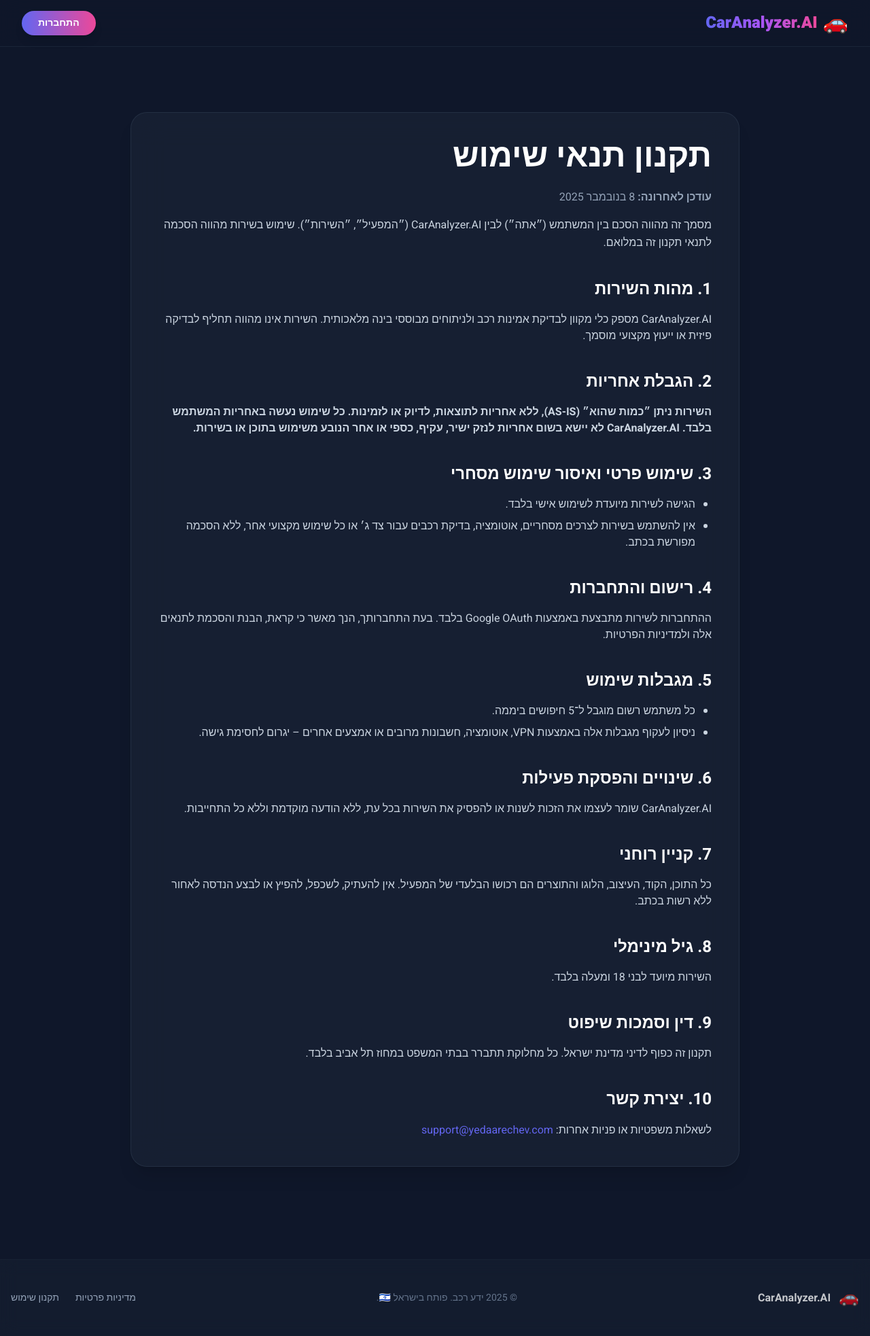
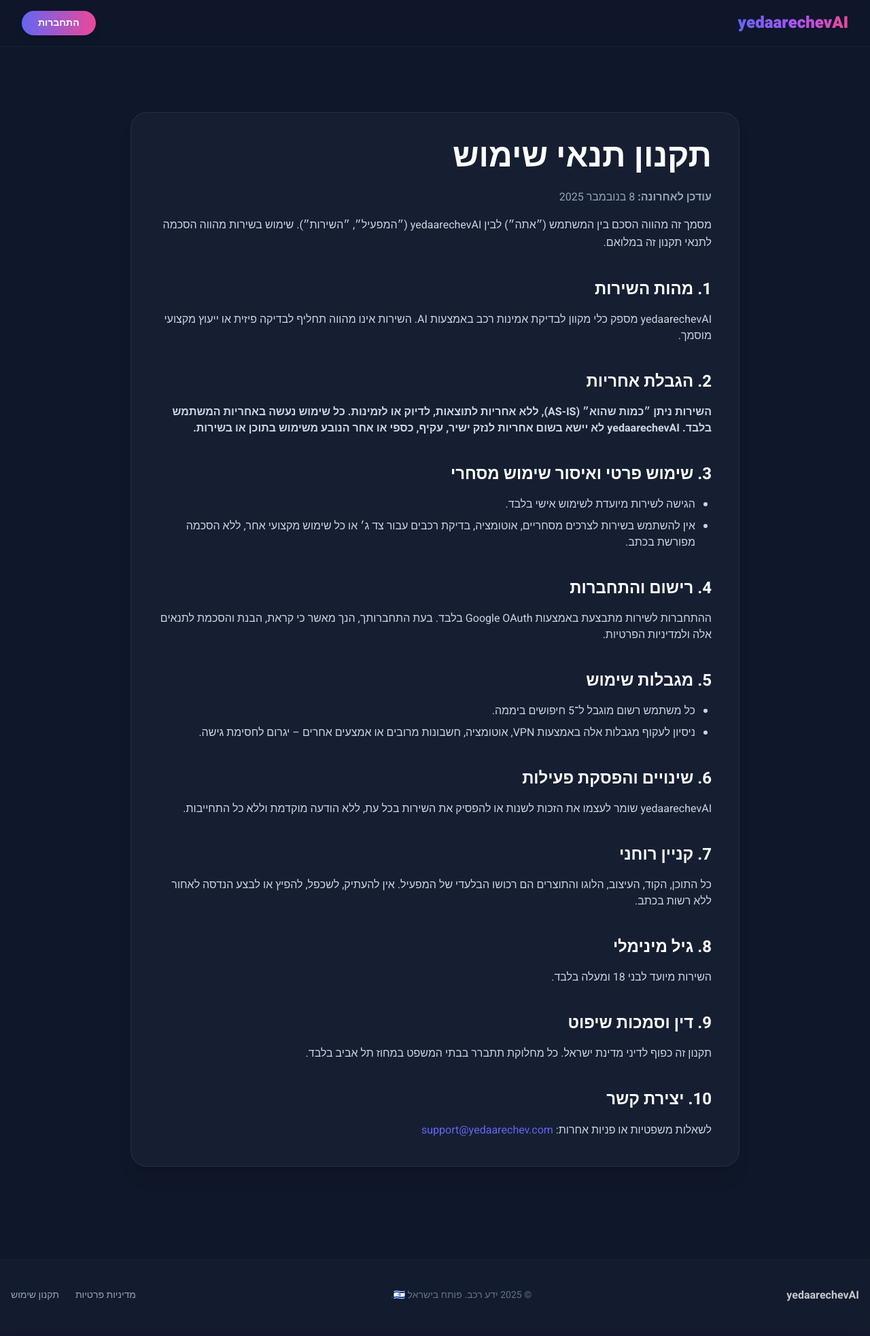
Before and after one commit to giladscore494/reliabilityAIModelsR, a Flask app: page /terms in a window 1280 px wide. Shown: the whole page at 68% size. After the commit the page ends 1915 px from the top, so only its background shows below. Run offline with Flask 3, Linux system fonts and the light colour scheme; some libraries are stand-ins or nearby versions.

Commit message:
Update branding from CarAnalyzer.AI to yedaarechevAI

```diff
--- a/my-flask-app/templates/terms.html
+++ b/my-flask-app/templates/terms.html
@@ -3,7 +3,7 @@
 <head>
   <meta charset="UTF-8" />
   <meta name="viewport" content="width=device-width, initial-scale=1.0"/>
-  <title>תקנון שימוש – CarAnalyzer.AI</title>
+  <title>תקנון שימוש – yedaarechevAI</title>
 
   <!-- Tailwind + Heebo -->
   <script src="https://cdn.tailwindcss.com?plugins=forms,typography,aspect-ratio"></script>
@@ -29,8 +29,9 @@
   <header class="sticky top-0 z-50 bg-dark/80 backdrop-blur-lg border-b border-slate-800/80">
     <div class="max-w-7xl mx-auto px-4 sm:px-6 lg:px-8 py-4 flex justify-between items-center">
       <a href="/" class="flex items-center space-x-2 space-x-reverse group">
-        <span class="text-3xl group-hover:scale-110 transition-transform">🚗</span>
-        <h1 class="text-2xl font-black bg-clip-text text-transparent bg-gradient-to-r from-primary via-purple-500 to-secondary">CarAnalyzer.AI</h1>
+        <h1 class="text-2xl font-black bg-clip-text text-transparent bg-gradient-to-r from-primary via-purple-500 to-secondary">
+          yedaarechevAI
+        </h1>
       </a>
       <div class="flex items-center gap-3 sm:gap-6 text-sm font-medium">
         {% if user and user.is_authenticated %}
@@ -50,19 +51,19 @@
       <p class="text-slate-400 mb-4"><strong>עודכן לאחרונה:</strong> 8 בנובמבר 2025</p>
 
       <p class="text-slate-300 leading-relaxed mb-6">
-        מסמך זה מהווה הסכם בין המשתמש (״אתה״) לבין CarAnalyzer.AI (״המפעיל״, ״השירות״).
+        מסמך זה מהווה הסכם בין המשתמש (״אתה״) לבין yedaarechevAI (״המפעיל״, ״השירות״).
         שימוש בשירות מהווה הסכמה לתנאי תקנון זה במלואם.
       </p>
 
       <h3 class="text-2xl font-bold text-white mt-10 mb-4">1. מהות השירות</h3>
       <p class="text-slate-300 mb-6">
-        CarAnalyzer.AI מספק כלי מקוון לבדיקת אמינות רכב ולניתוחים מבוססי בינה מלאכותית. השירות אינו מהווה תחליף לבדיקה פיזית או ייעוץ מקצועי מוסמך.
+        yedaarechevAI מספק כלי מקוון לבדיקת אמינות רכב באמצעות AI. השירות אינו מהווה תחליף לבדיקה פיזית או ייעוץ מקצועי מוסמך.
       </p>
 
       <h3 class="text-2xl font-bold text-white mt-10 mb-4">2. הגבלת אחריות</h3>
       <p class="text-slate-300 font-semibold text-danger mb-6">
         השירות ניתן ״כמות שהוא״ (AS-IS), ללא אחריות לתוצאות, לדיוק או לזמינות. כל שימוש נעשה באחריות המשתמש בלבד.
-        CarAnalyzer.AI לא יישא בשום אחריות לנזק ישיר, עקיף, כספי או אחר הנובע משימוש בתוכן או בשירות.
+        yedaarechevAI לא יישא בשום אחריות לנזק ישיר, עקיף, כספי או אחר הנובע משימוש בתוכן או בשירות.
       </p>
 
       <h3 class="text-2xl font-bold text-white mt-10 mb-4">3. שימוש פרטי ואיסור שימוש מסחרי</h3>
@@ -84,7 +85,7 @@
 
       <h3 class="text-2xl font-bold text-white mt-10 mb-4">6. שינויים והפסקת פעילות</h3>
       <p class="text-slate-300 mb-6">
-        CarAnalyzer.AI שומר לעצמו את הזכות לשנות או להפסיק את השירות בכל עת, ללא הודעה מוקדמת וללא כל התחייבות.
+        yedaarechevAI שומר לעצמו את הזכות לשנות או להפסיק את השירות בכל עת, ללא הודעה מוקדמת וללא כל התחייבות.
       </p>
 
       <h3 class="text-2xl font-bold text-white mt-10 mb-4">7. קניין רוחני</h3>
@@ -111,8 +112,7 @@
   <footer class="mt-10 py-10 text-center border-t border-slate-800/50 bg-dark-lighter/30 backdrop-blur-md">
     <div class="max-w-7xl mx-auto px-4 flex flex-col md:flex-row justify-between items-center gap-6">
       <div class="flex items-center gap-3 opacity-75 hover:opacity-100 transition">
-        <span class="text-2xl">🚗</span>
-        <span class="font-bold text-white">CarAnalyzer.AI</span>
+        <span class="font-bold text-white">yedaarechevAI</span>
       </div>
       <p class="text-slate-500 text-sm">© 2025 ידע רכב. פותח בישראל 🇮🇱.</p>
       <div class="flex gap-6 text-sm font-medium">
```
